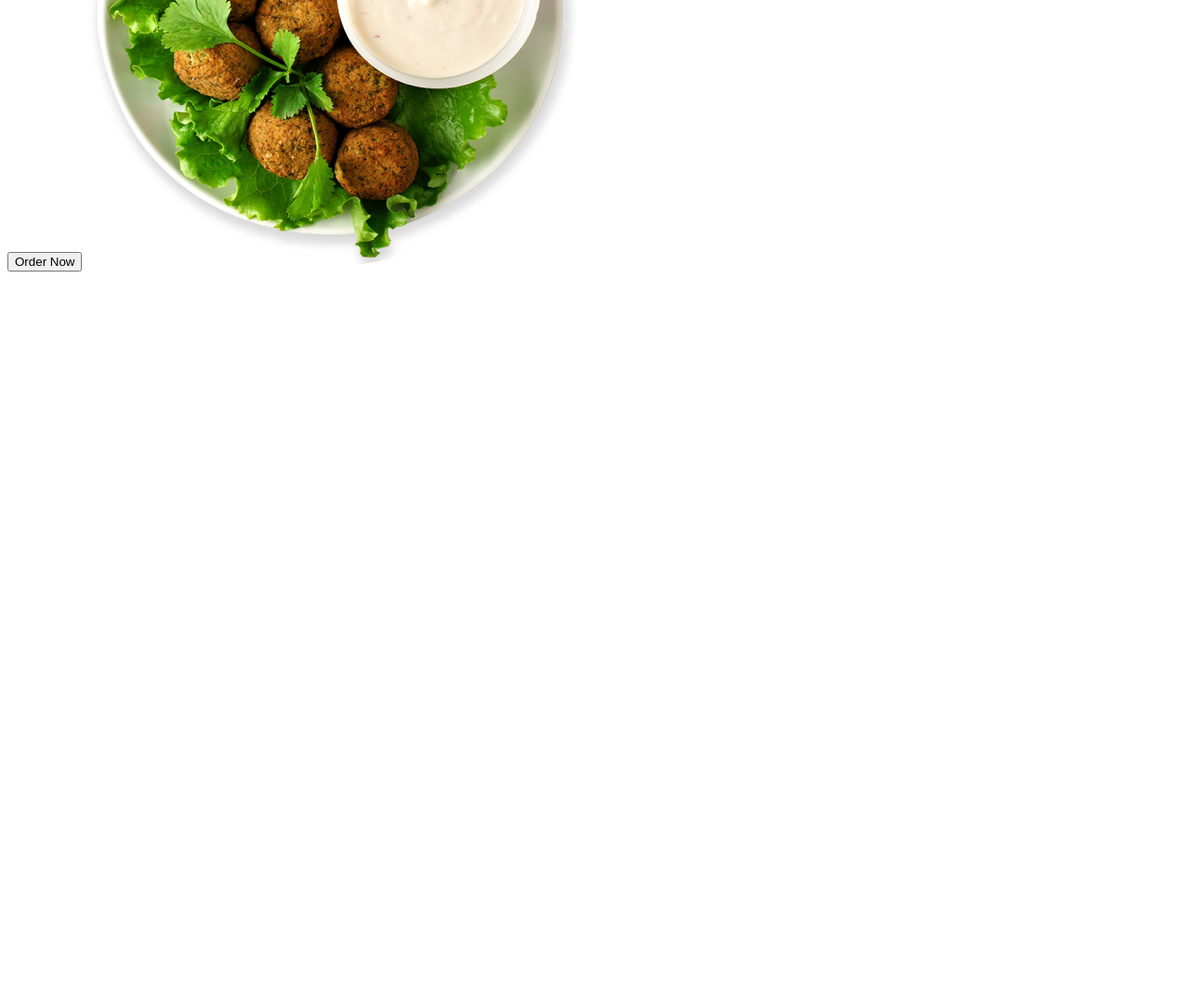
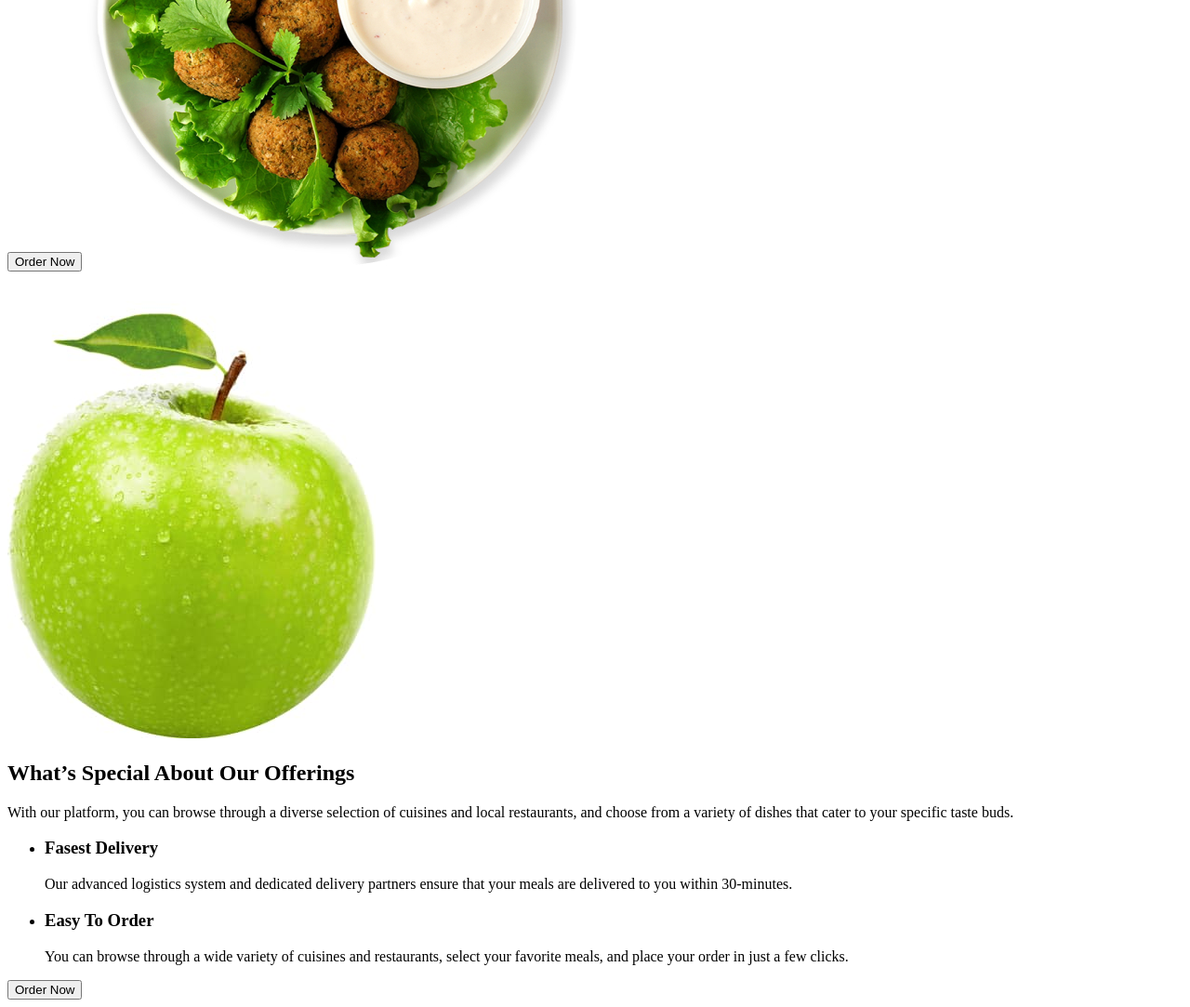
Before and after one commit to ASkypka/fson-95-grup-2, a plain HTML site: page index.html in a window 1280 px wide. Shown: the part 568-1651 px from the top of the page at 93% size. Before the commit the page ends 868 px from the top, so only its background shows below. Drawn offline with Linux system fonts and the light colour scheme.

Commit message:
add section 2

```diff
--- a/index.html
+++ b/index.html
@@ -20,13 +20,50 @@
       <button type="button">Order Now</button>
     </header>
     <main>
-        <section>
-            <h1>Enjoy Your Favorite Food From Anywhere</h1>
-            <p>With just a few clicks, you can have your favorite meals delivered straight to your doorstep, no matter where you are. Order now and enjoy a hassle-free and delicious meal from the comfort of your own home.
+      <section>
+        <h1>Enjoy Your Favorite Food From Anywhere</h1>
+        <p>
+          With just a few clicks, you can have your favorite meals delivered
+          straight to your doorstep, no matter where you are. Order now and
+          enjoy a hassle-free and delicious meal from the comfort of your own
+          home.
+        </p>
+        <button type="button">Order Now</button>
+        <img
+          src="./images/foto1.jpg"
+          alt="Brackfest"
+          width="528"
+          height="528"
+        />
+      </section>
+
+      <section>
+        <img src="./images/aple.jpg" alt="apple" width="396" height="502" />
+        <h2>What’s Special About Our Offerings</h2>
+        <p>
+          With our platform, you can browse through a diverse selection of
+          cuisines and local restaurants, and choose from a variety of dishes
+          that cater to your specific taste buds.
+        </p>
+        <ul>
+          <li>
+            <h3>Fasest Delivery</h3>
+            <p>
+              Our advanced logistics system and dedicated delivery partners
+              ensure that your meals are delivered to you within 30-minutes.
             </p>
-            <button type="button">Order Now</button>
-            <img src="./images/foto1.jpg" alt="Brackfest" width="528" height="528"/>
-        </section>
+          </li>
+          <li>
+            <h3>Easy To Order</h3>
+            <p>
+              You can browse through a wide variety of cuisines and restaurants,
+              select your favorite meals, and place your order in just a few
+              clicks.
+            </p>
+          </li>
+        </ul>
+        <button type="button">Order Now</button>
+      </section>
     </main>
 
     <footer></footer>
```
Also changed, not shown: images/aple.jpg (added), 1 other file.
